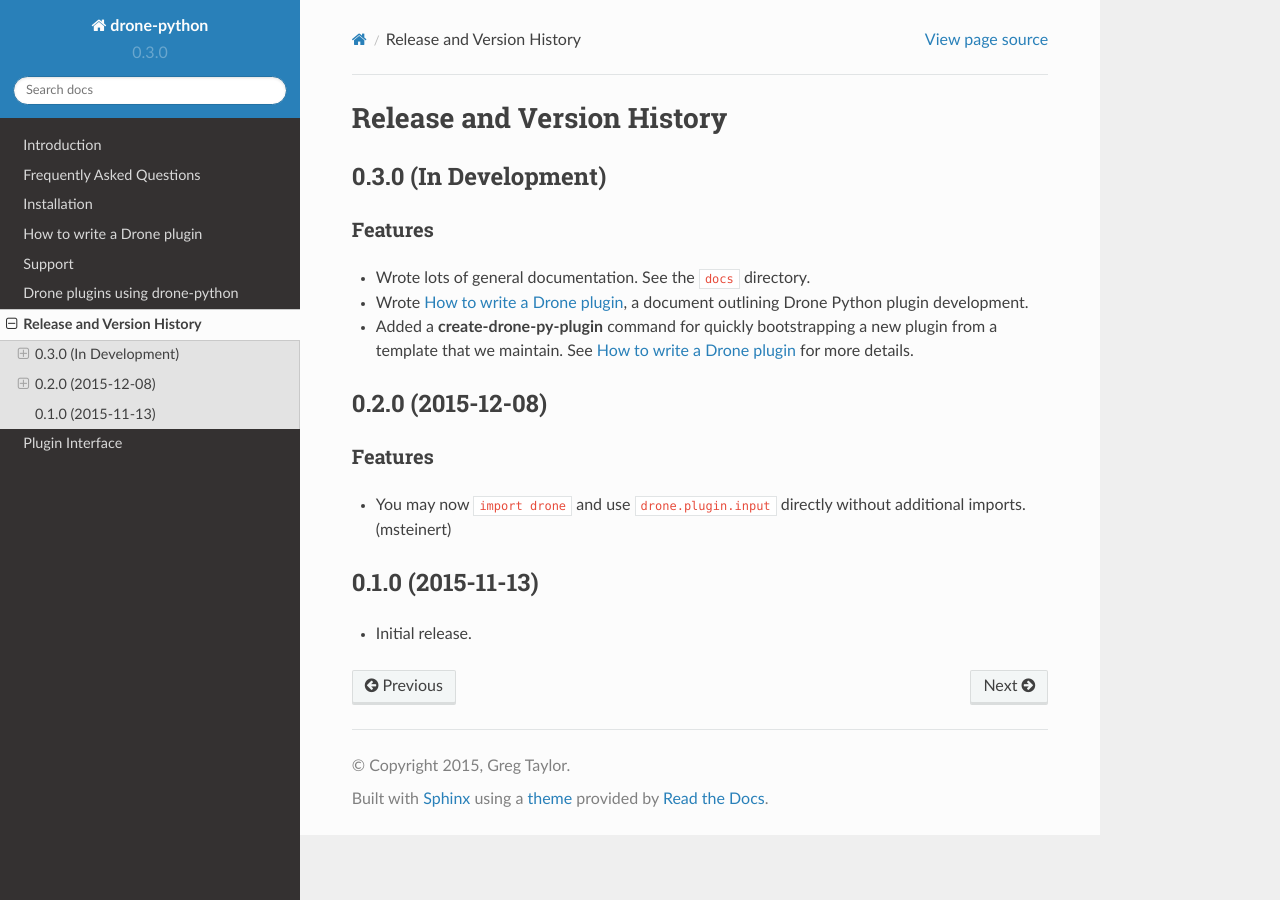
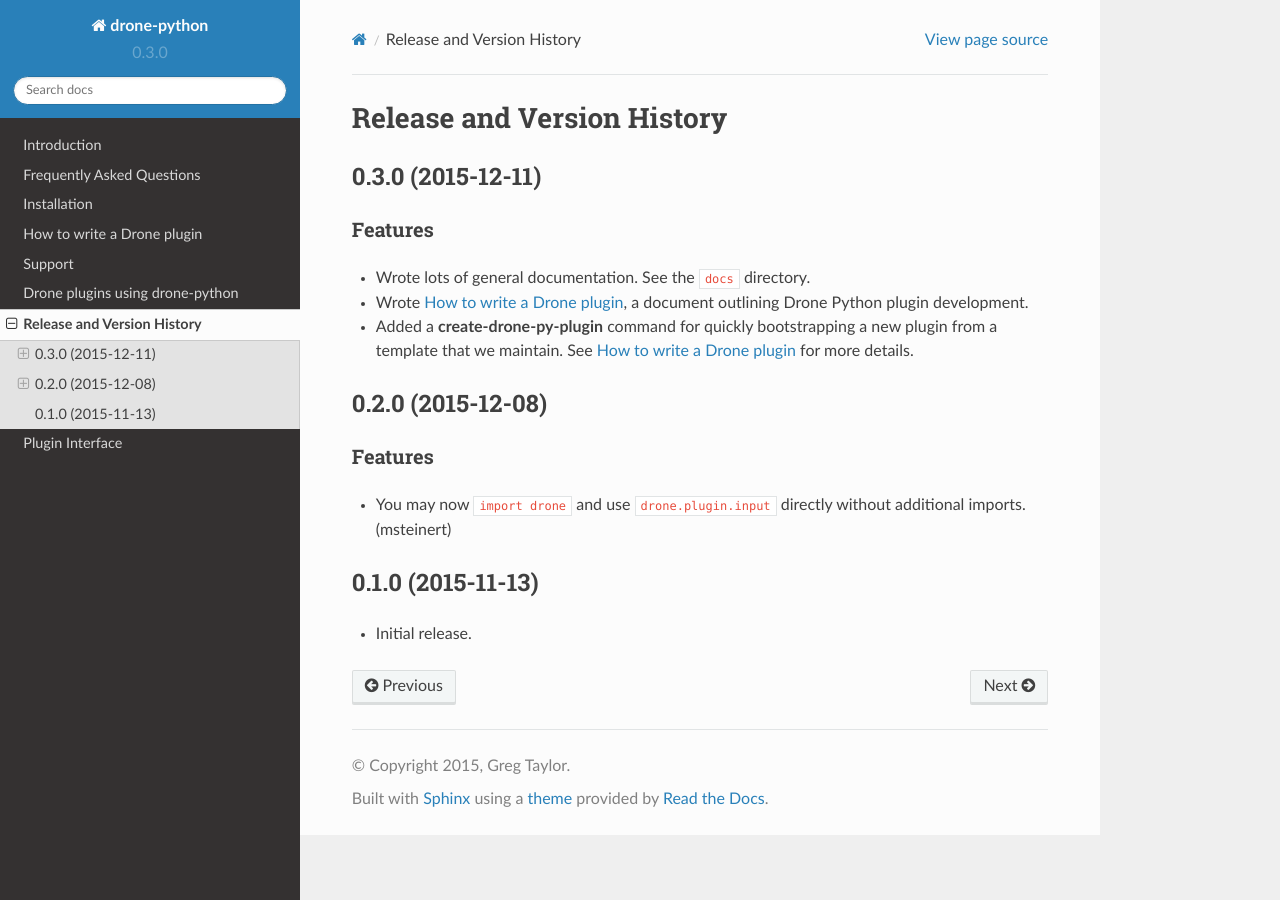
Before and after one commit to drone-python/drone-python, a Sphinx documentation site: the page built from docs/release_notes.rst, in a window 1280 px wide. Built offline with Sphinx 7.4.7 and the Read the Docs theme 2.0.0, drawn with Linux system fonts in a browser that asks for light colours.

Commit message:
Hell, let's release 0.3.0 at midnight. What could go wrong?

```diff
--- a/docs/release_notes.rst
+++ b/docs/release_notes.rst
@@ -5,8 +5,8 @@
 Release and Version History
 ===========================
 
-0.3.0 (In Development)
-----------------------
+0.3.0 (2015-12-11)
+------------------
 
 Features
 ^^^^^^^^
```
